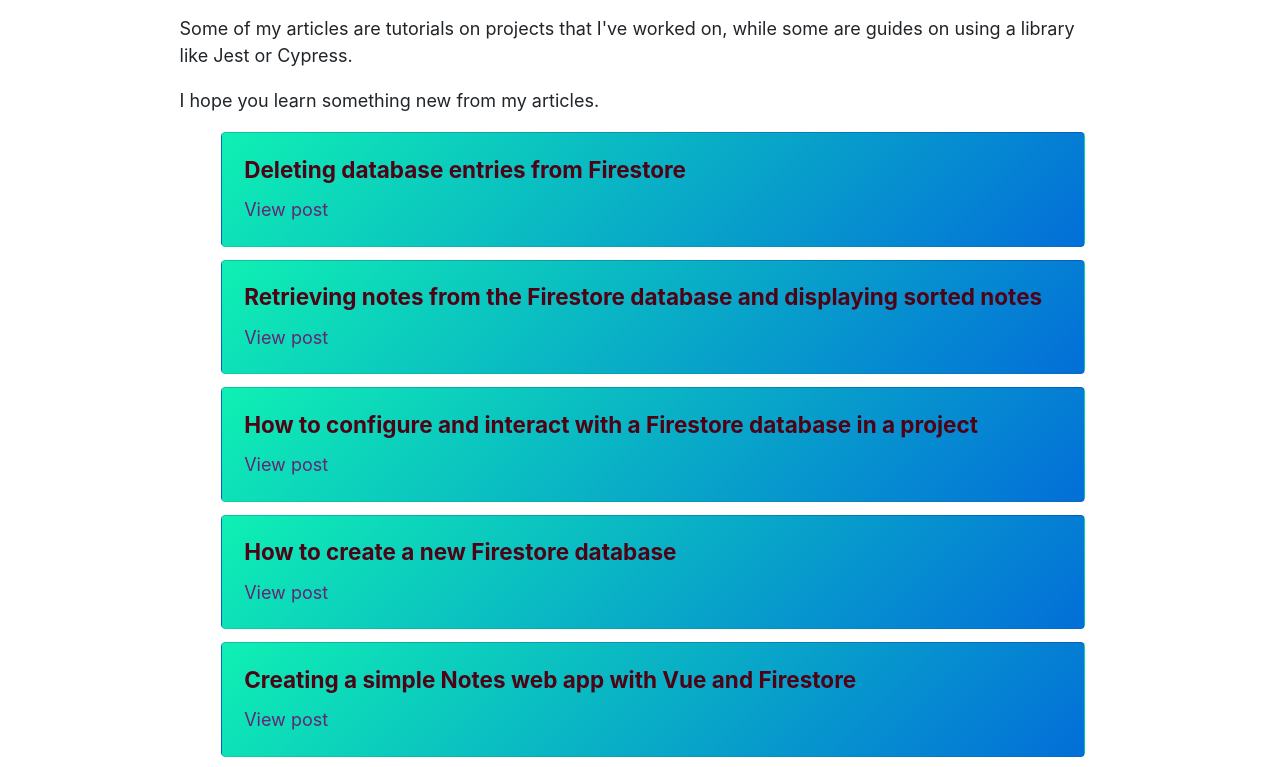
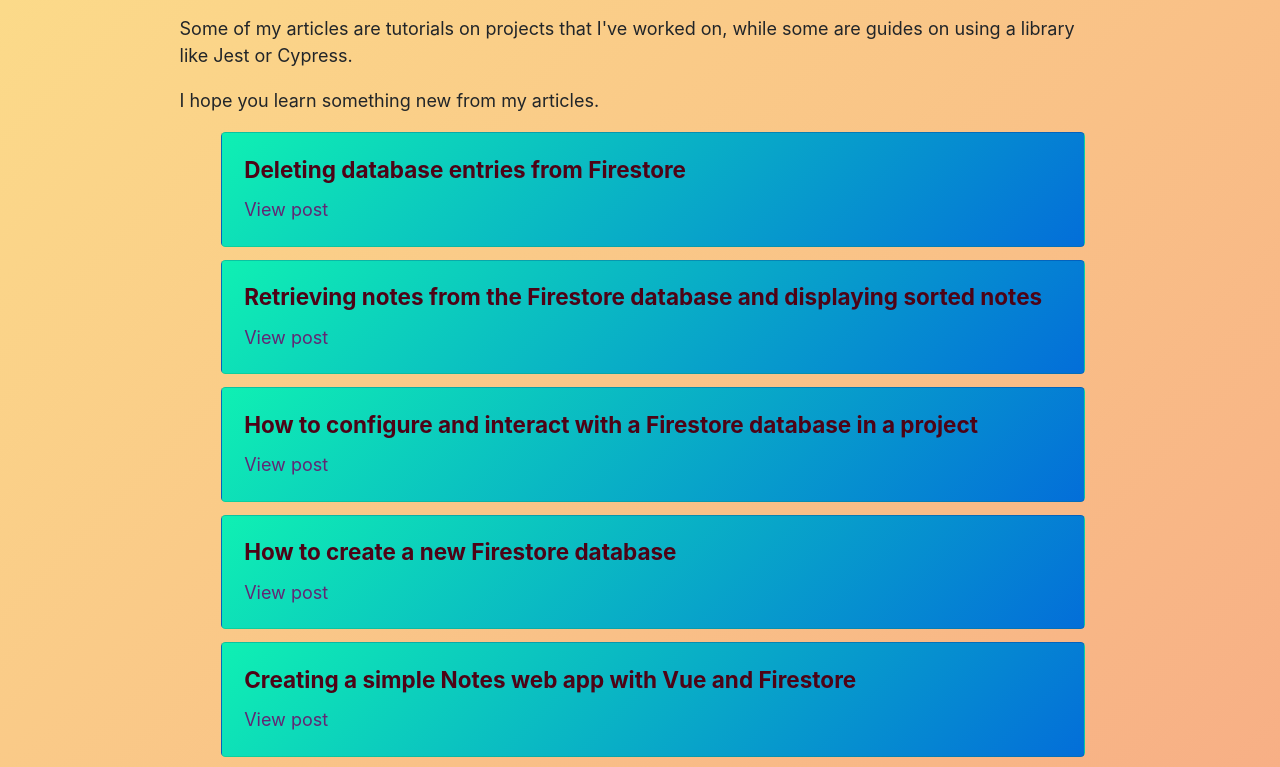
Before and after one commit to NAPOLEON039/Personal-Blog-Website, a Gatsby site: page / in a window 1280 px wide. Shown: the part 225-992 px from the top of the page. Built offline with nearby package versions, Linux system fonts and the light colour scheme; Gatsby itself is replaced by a stand-in of ours.

Commit message:
Styled the site

```diff
--- a/src/components/layout.css
+++ b/src/components/layout.css
@@ -7,7 +7,7 @@ body {
   margin: 0;
   -webkit-font-smoothing: antialiased;
   -moz-osx-font-smoothing: grayscale;
-  /* background:linear-gradient(135deg, #0FF0B3 0%,#036ED9 100%); */
+  background:linear-gradient(135deg, #fcdf8a 0%,#f38381 100%);
 }
 article,
 aside,
```
